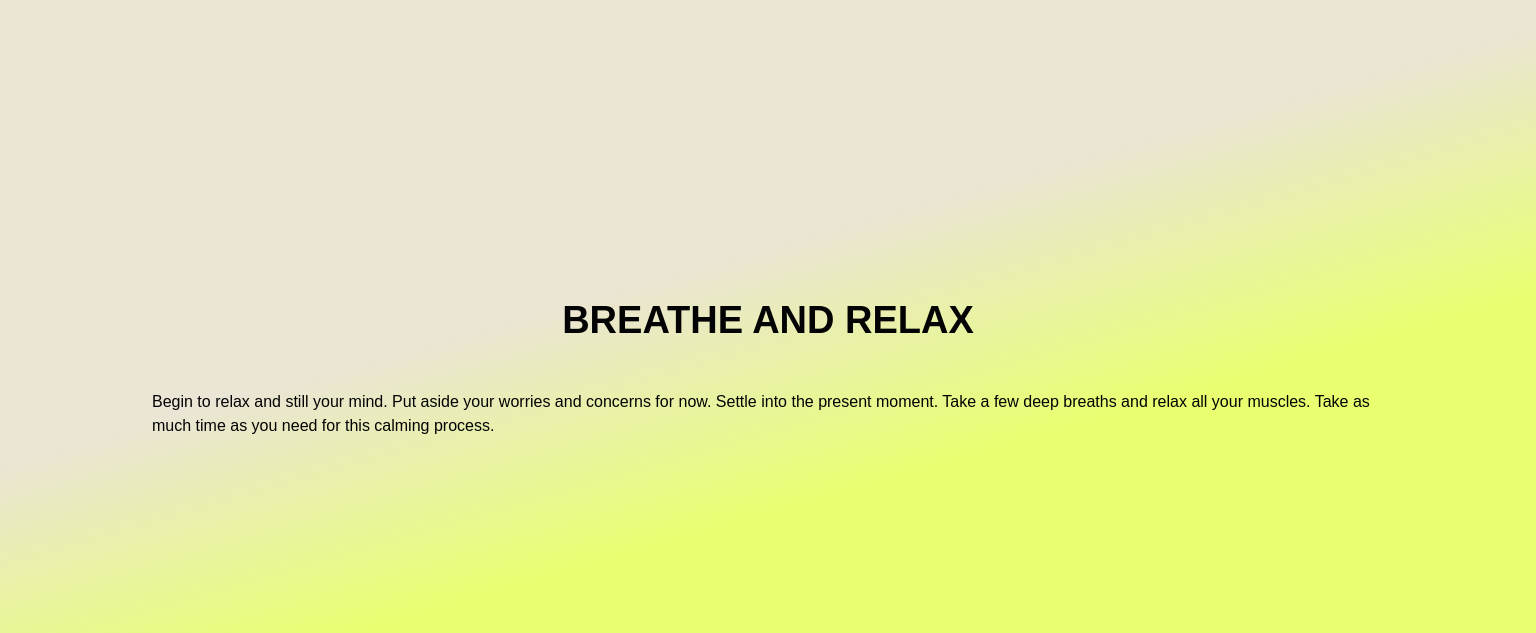
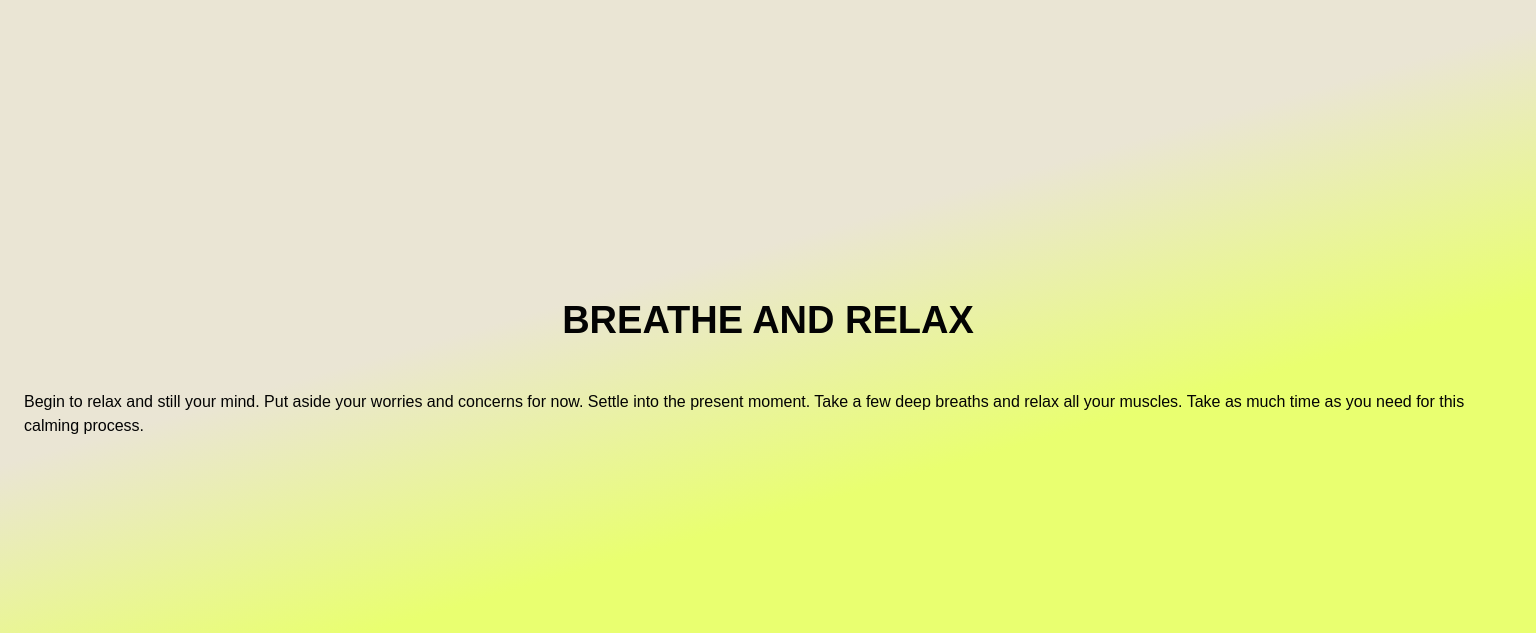
Before and after one commit to firstwoman/tarot, a plain HTML site: page index.html in a window 1536 px wide. Shown: the part 831-1464 px from the top of the page. Drawn offline with Linux system fonts and the light colour scheme; a web font is replaced by a local one.

Commit message:
Update global-styles.css

```diff
--- a/styles/global-styles.css
+++ b/styles/global-styles.css
@@ -84,6 +84,13 @@ body {
 @media only screen and (min-width: 64rem) {
   .wrapper-lg {
     max-width: 80rem;
+    padding-inline: 1.5rem;
+  }
+}
+
+@media only screen and (min-width: 85.375rem) {
+  .wrapper-lg {
+    max-width: 120rem;
     padding-inline: 1.5rem;
   }
 }
```
